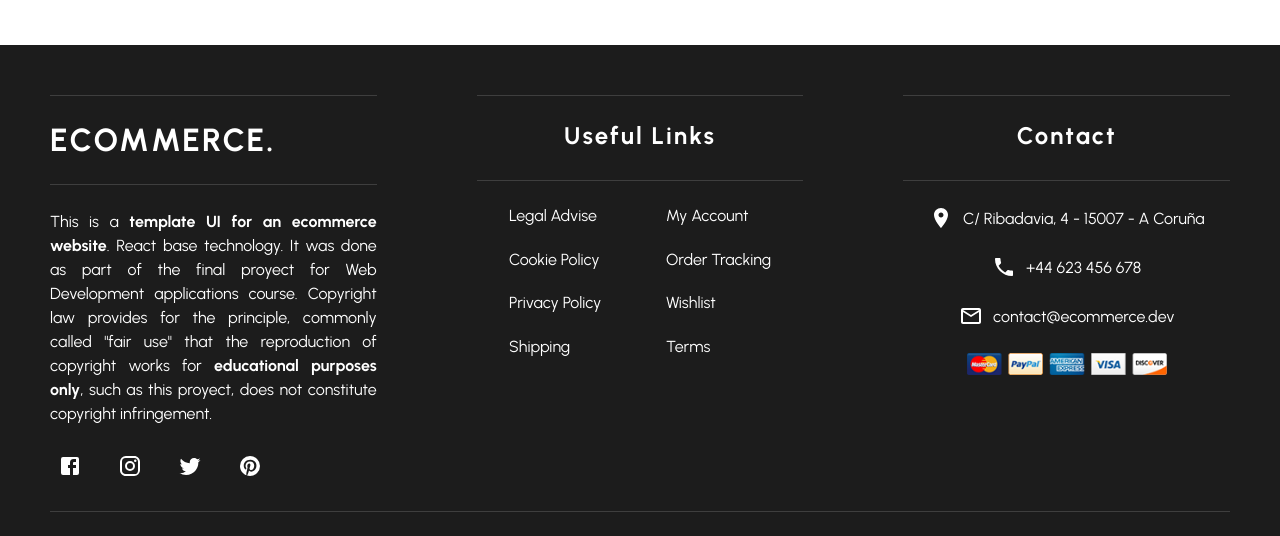
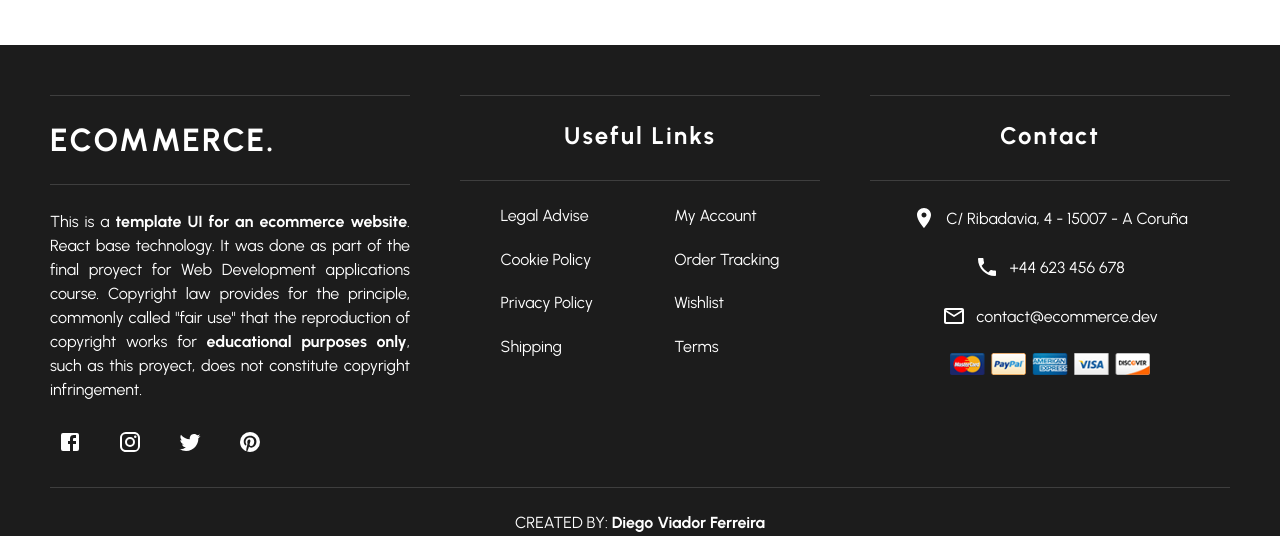
Before and after one commit to DviadFer/ecommerce-react, a React (Create React App) app: page /single-product in a window 1280 px wide. Shown: the part 581-1117 px from the top of the page. Built offline with nearby package versions, Linux system fonts and the light colour scheme; no server answers.

Commit message:
EL banner de productos populares es ahora responsive

```diff
--- a/src/components/Footer.jsx
+++ b/src/components/Footer.jsx
@@ -9,6 +9,7 @@ import {
 } from "@material-ui/icons";
 import { Link } from "react-router-dom";
 import styled from "styled-components";
+import { mobile } from "../responsive";
 
 const FooterContainer = styled.div`
     padding: 25px 50px 50px;
@@ -20,7 +21,8 @@ const Container = styled.div`
     display: flex;
     align-items: flex-start;
     justify-content: space-evenly;
-    gap: 100px;
+    gap: 50px;
+    ${mobile({ flexDirection: "column", gap: "25px"})}
 `
 
 const Left = styled.div`
@@ -63,6 +65,7 @@ const SocialIcon = styled.div`
 
 const Center = styled.div`
   flex: 1;
+  ${mobile({ display: "none" })}
 `
 
 const Title = styled.h3`
@@ -98,6 +101,7 @@ const ListItem = styled(Link)`
 
 const Right = styled.div`
   flex: 1;
+  width: 100%;
 `
 
 const ContactItem = styled.div`
--- a/src/components/PoupularProducts.jsx
+++ b/src/components/PopularProducts.jsx
@@ -4,6 +4,8 @@ import { Link } from "react-router-dom"
 import styled, { keyframes }  from "styled-components"
 import { popularProducts } from "../data"
 import Product from "./PopularSingleProduct"
+
+import { mobile } from "../responsive";
 
 const Scroll = keyframes`
   from {margin-left: 0%}
@@ -31,6 +33,7 @@ const Button = styled.div`
   color: black;
   font-size: 24px;
   pointer-events: none;
+  ${mobile({opacity: "1", width: "180px", boxShadow: "2px 2px 5px 2px grey"})}
 `
 
 const Container = styled.div`
--- a/src/pages/Home.jsx
+++ b/src/pages/Home.jsx
@@ -2,7 +2,7 @@ import React from 'react'
 import Carrousel from '../components/Carrousel'
 import Categories from '../components/Categories'
 import Newsletter from '../components/Newsletter'
-import PopularProducts from '../components/PoupularProducts'
+import PopularProducts from '../components/PopularProducts'
 
 const Home = () => {
   return (
```
